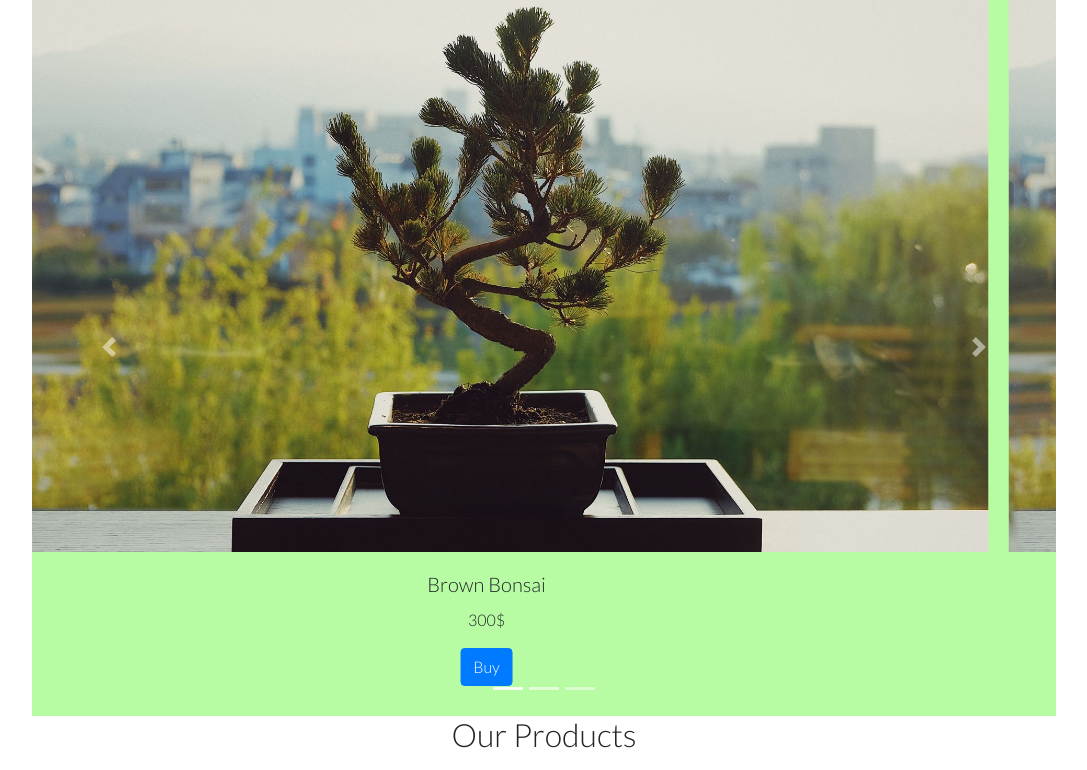
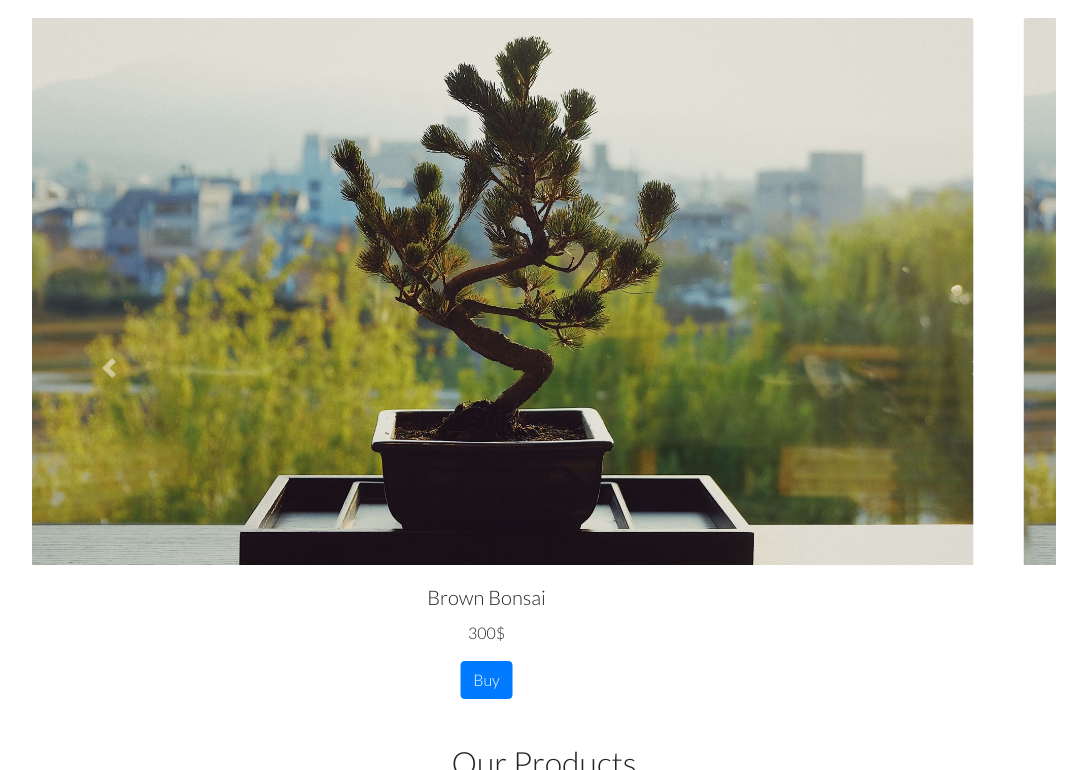
Before and after one commit to kvalde/project_bonsai, a plain HTML site: page index.html in a window 1280 px wide. Shown: the part 348-1118 px from the top of the page, without its empty margins (96-1183 px from the left). Drawn offline with nearby package versions, Linux system fonts and the light colour scheme.

Commit message:
Update index.css

```diff
--- a/css/index.css
+++ b/css/index.css
@@ -69,6 +69,7 @@ nav li a {
     text-align: center;
     background-color: #b7fca2;
     padding: 15px;
+    margin-bottom: 15px;
 }
 
 .choise {
@@ -154,3 +155,8 @@ nav a:hover{
     text-decoration: none;
     color: black;
 }
+
+.choise .card {
+    padding: 25px;
+    background-color: #ffffff;
+}
```
